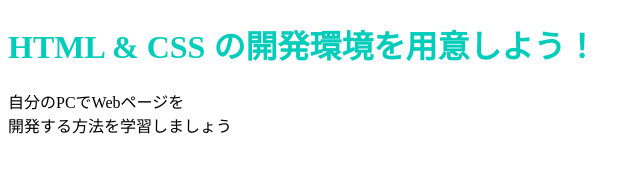
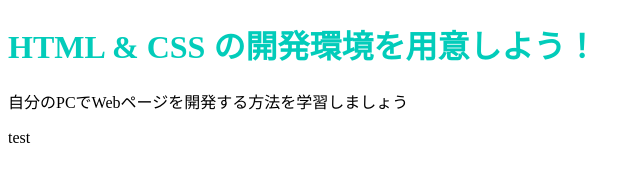
Before and after one commit to romamahi41/romamahi41.github.io, a plain HTML site: page index.html in a window 1280 px wide. Shown: the whole page, without its empty margins (0-640 px from the left). Drawn offline with Linux system fonts and the light colour scheme.

Commit message:
Add files via upload

```diff
--- a/index.html
+++ b/index.html
@@ -7,6 +7,7 @@
   </head>
   <body>
     <h1 class="title">HTML & CSS の開発環境を用意しよう！</h1>
-    <p>自分のPCでWebページを<br>開発する方法を学習しましょう</p>
+    <p>自分のPCでWebページを開発する方法を学習しましょう</p>
+    <p>test</p>
   </body>
 </html>
```
